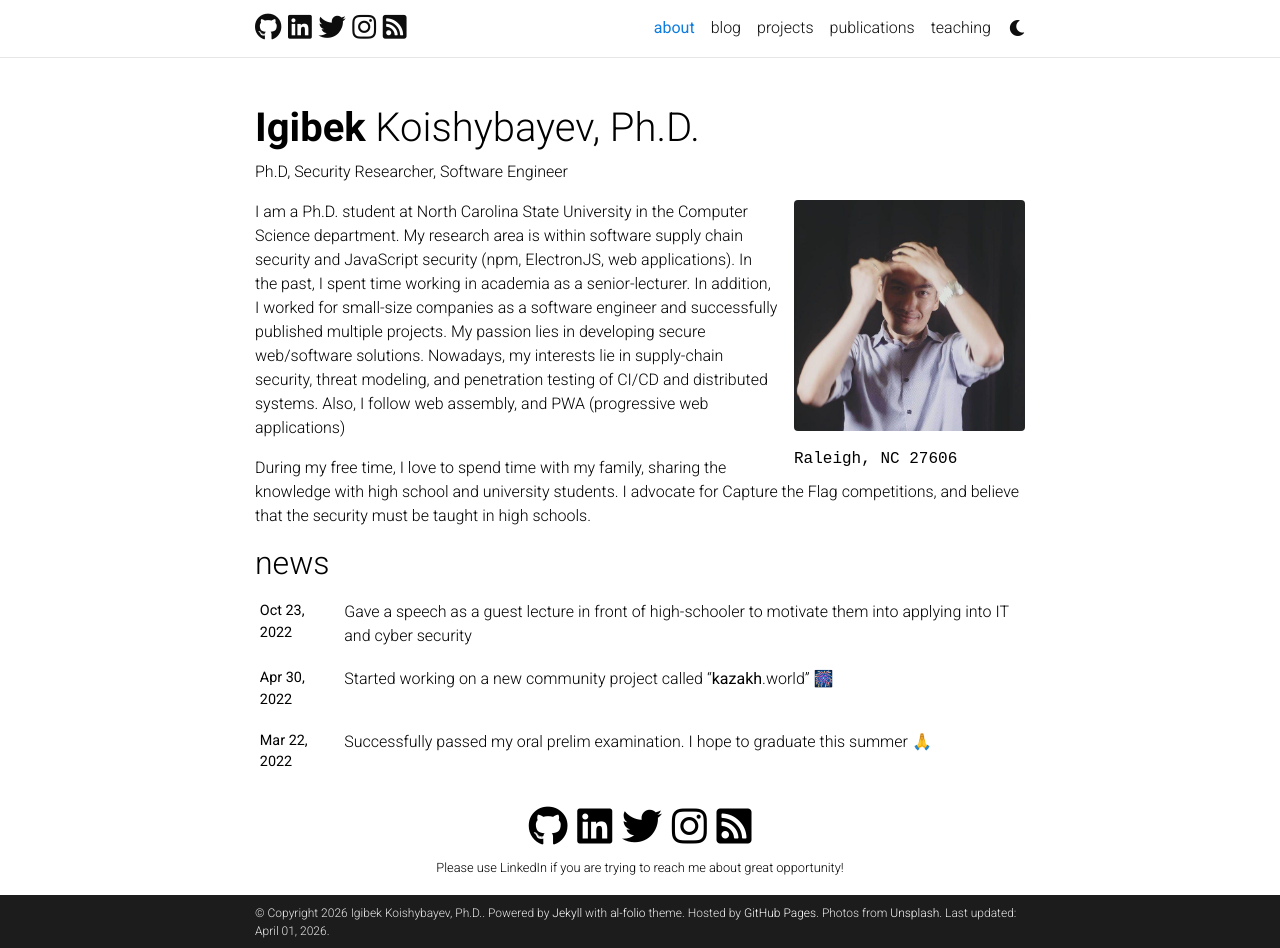
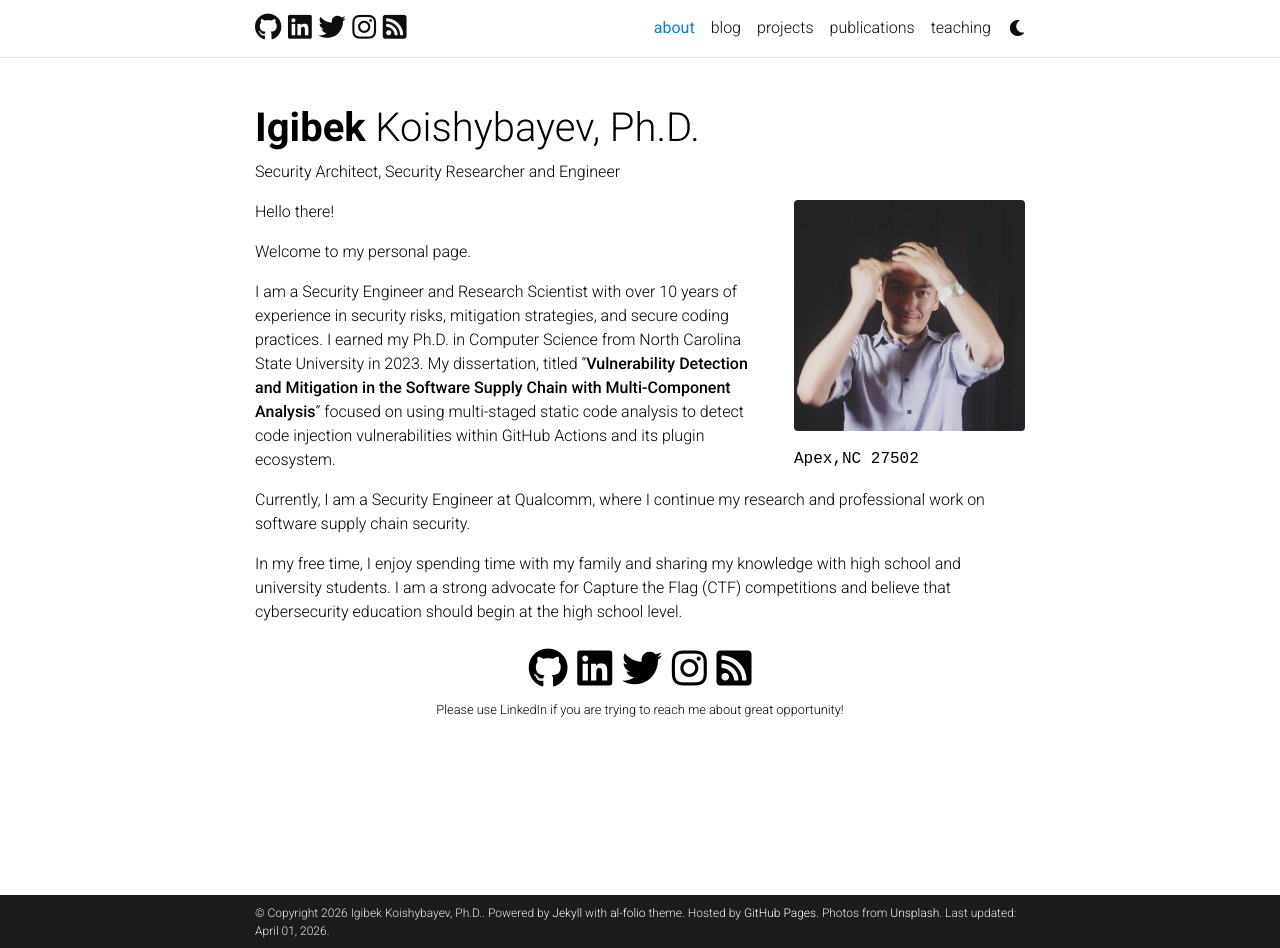
Before and after one commit to igibek/igibek, a Jekyll site: the page built from _pages/about.md, in a window 1280 px wide and 948 px high. Built offline with Jekyll 4.4.1, drawn with Linux system fonts in a browser that asks for light colours; full-size pictures stand in for the smaller copies a plugin makes; emoji names are drawn with the system emoji font; comment, search, counter and statistics services are not loaded; a style sheet for code colours, icons or effects is not loaded.

Commit message:
updated about me section

```diff
--- a/_pages/about.md
+++ b/_pages/about.md
@@ -2,19 +2,24 @@
 layout: about
 title: about
 permalink: /
-subtitle: Ph.D, Security Researcher, Software Engineer
+subtitle: Security Architect, Security Researcher and Engineer
 
 profile:
   align: right
   image: prof_pic.jpg
-  address: >
-    <p>Raleigh, NC 27606</p>
+  address: Apex,NC 27502
 
-news: true  # includes a list of news items
+news: false  # includes a list of news items
 selected_papers: false # includes a list of papers marked as "selected={true}"
 social: true  # includes social icons at the bottom of the page
 ---
 
-I am a Ph.D. student at North Carolina State University in the Computer Science department. My research area is within software supply chain security and JavaScript security (npm, ElectronJS, web applications). In the past, I spent time working in academia as a senior-lecturer. In addition, I worked for small-size companies as a software engineer and successfully published multiple projects. My passion lies in developing secure web/software solutions. Nowadays, my interests lie in supply-chain security, threat modeling, and penetration testing of CI/CD and distributed systems. Also, I follow web assembly, and PWA (progressive web applications)
+Hello there!
 
-During my free time, I love to spend time with my family, sharing the knowledge with high school and university students. I advocate for Capture the Flag competitions, and believe that the security must be taught in high schools.
+Welcome to my personal page.
+
+I am a Security Engineer and Research Scientist with over 10 years of experience in security risks, mitigation strategies, and secure coding practices. I earned my Ph.D. in Computer Science from North Carolina State University in 2023. My dissertation, titled "__Vulnerability Detection and Mitigation in the Software Supply Chain with Multi-Component Analysis__" focused on using multi-staged static code analysis to detect code injection vulnerabilities within GitHub Actions and its plugin ecosystem.
+
+Currently, I am a Security Engineer at Qualcomm, where I continue my research and professional work on software supply chain security.
+
+In my free time, I enjoy spending time with my family and sharing my knowledge with high school and university students. I am a strong advocate for Capture the Flag (CTF) competitions and believe that cybersecurity education should begin at the high school level.
```
